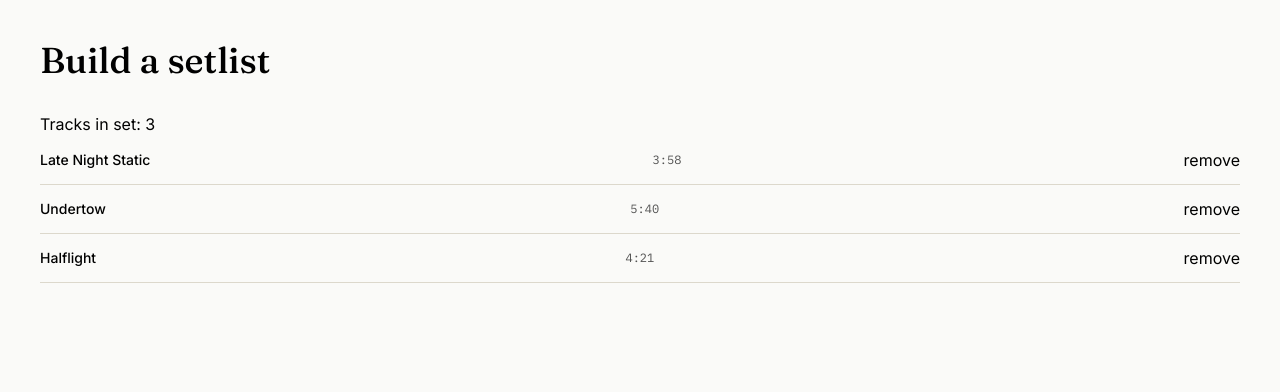
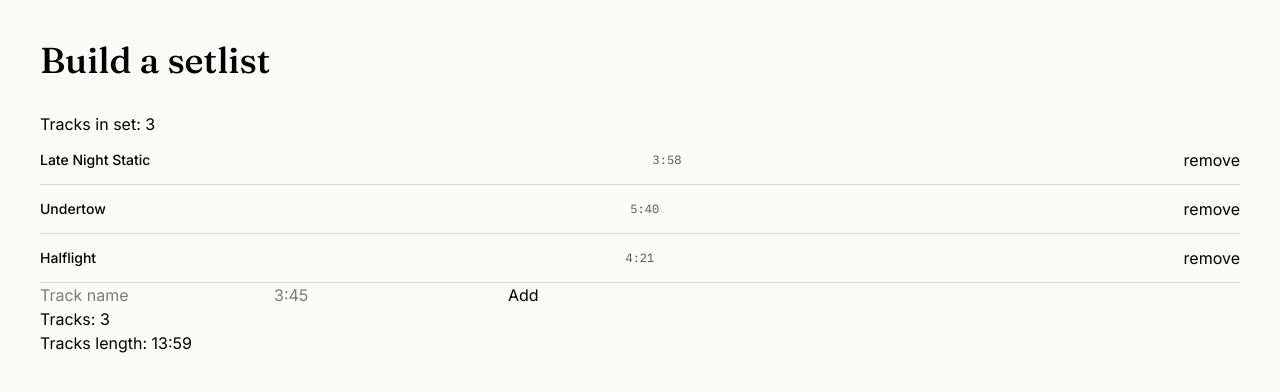
Before and after one commit to Baye-Brian1/Music-App, a React (Vite) app: page /setlist in a window 1280 px wide. Shown: the top 392 px of the page. Built offline with nearby package versions, Linux system fonts and the light colour scheme.

Commit message:
added some new files

```diff
--- a/src/components/SetList.tsx
+++ b/src/components/SetList.tsx
@@ -1,6 +1,8 @@
 import { useState } from "react";
 import type { SetTrack} from "@/data/setTracks"
 import {initialSet} from "@/data/setTracks"
+import AddTrackForm from "./ui/AddTrackForm";
+import SetSummary from "./SetSummary";
 
 function SetList() {
     const [setTracks, setSetTracks]= useState<SetTrack[]>(initialSet);
@@ -15,6 +17,7 @@ function SetList() {
         }
         setSetTracks((prev)=> [...prev, newTrack])
     }
+
     return(
         <div className="min-h-screen bg-[#fafaf8] text-black p-10">
             <h1 className="text-4xl font-display font-medium mb-8">Build a setlist</h1>
@@ -26,6 +29,8 @@ function SetList() {
                     <button onClick={()=> removeTrack(track.id)}>remove</button>
                 </div>
             ))}
+            <AddTrackForm onAdd={addTrack}/>
+            <SetSummary tracks={setTracks}/>
         </div>
     );
 }
--- /dev/null
+++ b/src/components/SetSummary.tsx
@@ -0,0 +1,27 @@
+import type { SetTrack } from "@/data/setTracks";
+
+interface SetSummaryProps{
+    tracks: SetTrack[];
+}
+
+function SetSummary({tracks}: SetSummaryProps) {
+    function toSeconds(duration: string): number{
+        const [min, sec]= duration.split(":").map(Number)
+        return min*60+sec
+    }
+    function toDurationString(totalSeconds: number):string{
+        const min= Math.floor(totalSeconds/60);
+        const sec= totalSeconds % 60;
+
+        return `${min}:${String(sec).padStart(2, "0")}`
+    }
+    const totalSeconds= tracks.reduce((sum, track)=> sum+toSeconds(track.duration), 0)
+    return(
+        <div>
+            <p>Tracks: {tracks.length}</p>
+            <p>Tracks length: {toDurationString(totalSeconds)}</p>
+        </div>
+    );
+}
+
+export default SetSummary
--- a/src/components/ui/AddTrackForm.tsx
+++ b/src/components/ui/AddTrackForm.tsx
@@ -1,12 +1,37 @@
-interface AddTrackFormProps{
-    onAdd: (title: string, duration:string)=> void
+import { useState } from "react";
+import type { SubmitEvent } from "react";
+interface AddTrackFormProps {
+  onAdd: (title: string, duration: string) => void;
 }
 
-function AddTrackForm({onAdd}: AddTrackFormProps) {
-    return (
-        <div>
-
-        </div>
-    )
+function AddTrackForm({ onAdd }: AddTrackFormProps) {
+  const [title, setTitle] = useState("");
+  const [duration, setDuration] = useState("");
+  function handleSubmit(e: SubmitEvent<HTMLFormElement>) {
+    e.preventDefault();
+    if(!title.trim() || !duration.trim()) return;
+    onAdd(title, duration)
+    setTitle("");
+    setDuration("")
+  }
+  return (
+    <div>
+      <form onSubmit={handleSubmit}>
+        <input
+          type="text"
+          value={title}
+          onChange={(e) => setTitle(e.target.value)}
+          placeholder="Track name"
+        />
+        <input
+          type="text"
+          value={duration}
+          onChange={(e) => setDuration(e.target.value)}
+           placeholder="3:45"
+        />
+        <button type="submit">Add</button>
+      </form>
+    </div>
+  );
 }
-export default AddTrackForm
+export default AddTrackForm;
```
